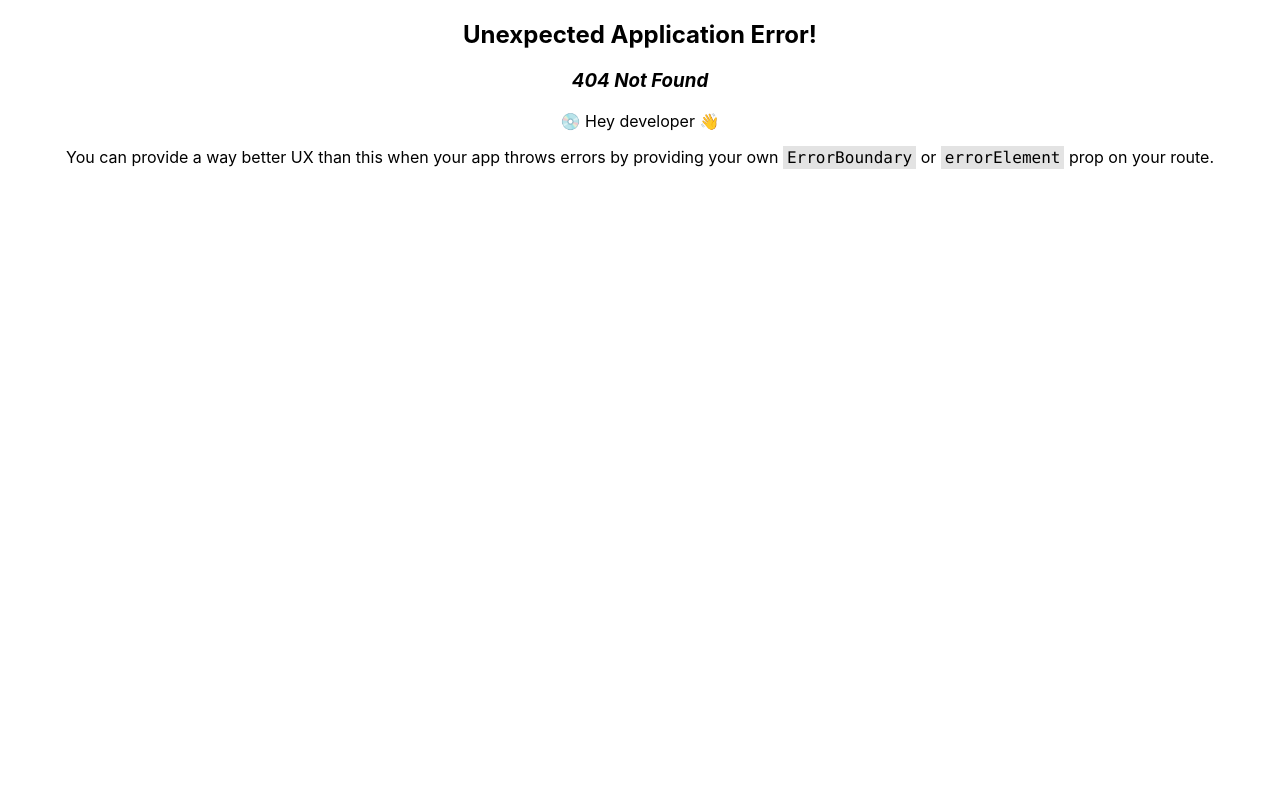
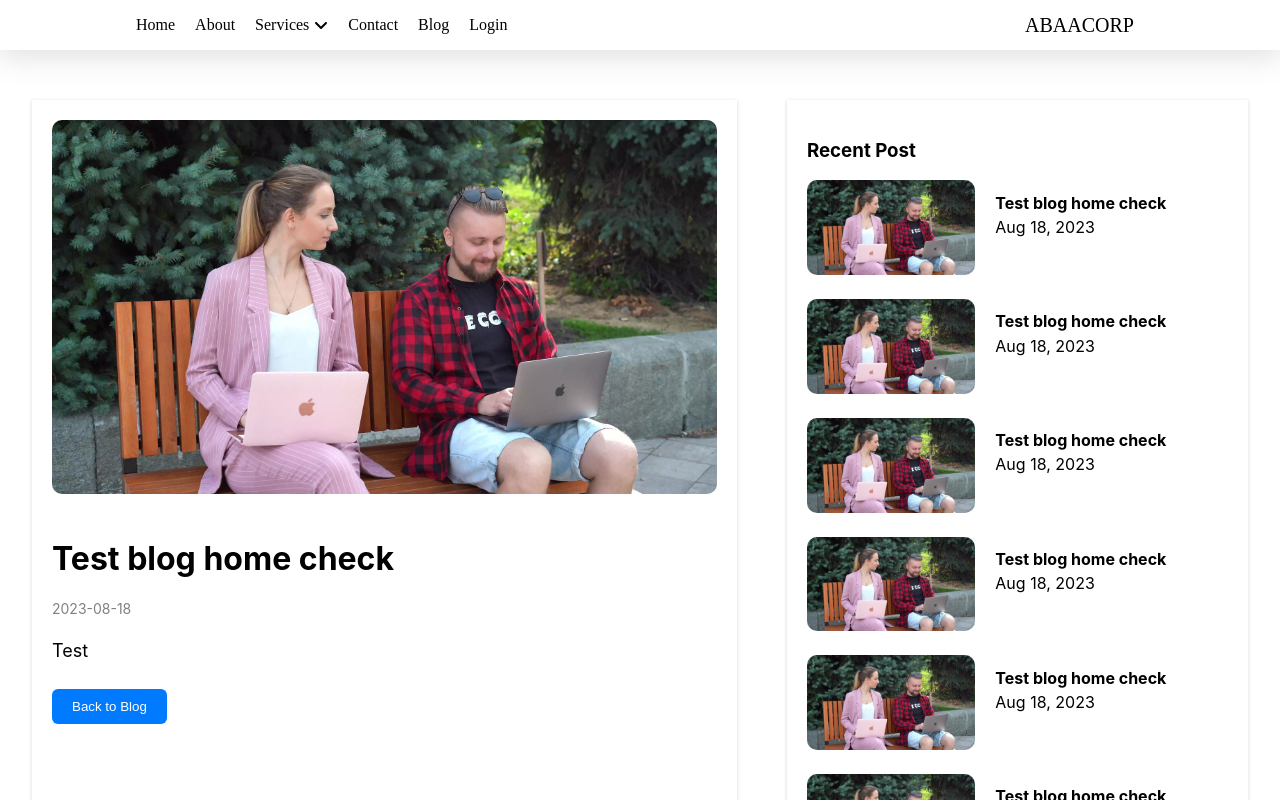
Before and after one commit to sazzadhossain1/Abaacorp, a React (Create React App) app: page /Blog/1 in a window 1280 px wide. Before the commit this address had no page. Shown: the top 800 px of the page. Built offline with nearby package versions, Linux system fonts and the light colour scheme.

Commit message:
blog component done

```diff
--- a/src/App.js
+++ b/src/App.js
@@ -16,6 +16,7 @@ import MarketResearch from "./components/MarketResearch/MarketResearch";
 import WhiteLabelSolution from "./components/WhiteLabelSolution/WhiteLabelSolution";
 import Blog from "./components/Blog/Blog";
 import AboutUs from "./components/AboutUs/AboutUs";
+import BlogDetails from "./components/BlogDetails/BlogDetails";
 
 function App() {
   const router = createBrowserRouter([
@@ -89,6 +90,10 @@ function App() {
           path: "/Blog",
           element: <Blog></Blog>,
         },
+        {
+          path: "/Blog/:id",
+          element: <BlogDetails></BlogDetails>,
+        },
       ],
     },
   ]);
--- a/src/components/Blog/Blog.css
+++ b/src/components/Blog/Blog.css
@@ -9,3 +9,20 @@
   margin: auto;
   margin-bottom: 50px;
 }
+
+@media screen and (max-width: 1450px) {
+  .blog_grid_div {
+    grid-template-columns: repeat(2, 1fr);
+  }
+}
+@media screen and (max-width: 950px) {
+  .blog_grid_div {
+    width: 90%;
+  }
+}
+@media screen and (max-width: 650px) {
+  .blog_grid_div {
+    grid-template-columns: 1fr;
+    width: 95%;
+  }
+}
--- a/src/components/Blog/Blog.js
+++ b/src/components/Blog/Blog.js
@@ -65,7 +65,7 @@ const Blog = () => {
 
   return (
     <div className="blog_parent_div">
-      <h1>Lorem ipsum dolor sit amet.</h1>
+      <h1> Blog</h1>
       <div className="blog_grid_div">
         {blogApi.map((info) => (
           <BlogCarts key={info.id} info={info}></BlogCarts>
--- a/src/components/BlogCarts/BlogCarts.css
+++ b/src/components/BlogCarts/BlogCarts.css
@@ -40,3 +40,9 @@
   );
   color: white;
 }
+
+@media screen and (max-width: 1450px) {
+  .blogCarts_parent_div {
+    height: 570px;
+  }
+}
--- a/src/components/BlogCarts/BlogCarts.js
+++ b/src/components/BlogCarts/BlogCarts.js
@@ -17,9 +17,9 @@ const BlogCarts = ({ info }) => {
           {date}
         </span>
         <p>{text}</p>
-        <button className="blogCarts_btn">
-          <Link>{button}</Link>
-        </button>
+        <Link to={`/Blog/${id}`}>
+          <button className="blogCarts_btn">{button}</button>
+        </Link>
       </div>
     </div>
   );
--- /dev/null
+++ b/src/components/BlogDetails/BlogDetails.css
@@ -0,0 +1,111 @@
+.blogDetails_flex_div {
+  display: flex;
+  width: 60%;
+  margin: auto;
+  margin: 100px auto;
+  gap: 50px;
+}
+.blogDetails_parent_div {
+  /* max-width: 800px; */
+  /* max-width: 100%; */
+  padding: 20px;
+  text-align: left;
+
+  box-shadow: rgba(0, 0, 0, 0.16) 0px 1px 4px;
+}
+
+.blogDetails_img {
+  width: 100%;
+  border-radius: 10px;
+  margin-bottom: 20px;
+}
+
+.blogDetails_date {
+  color: gray;
+  font-size: 14px;
+}
+
+.blogDetails_text {
+  margin-top: 20px;
+  font-size: 18px;
+  line-height: 1.6;
+}
+
+.back_btn {
+  margin-top: 5px;
+  padding: 10px 20px;
+  background-color: #007bff;
+  color: white;
+  border: none;
+  border-radius: 6px;
+  cursor: pointer;
+}
+.back_btn:hover {
+  background-color: #0056b3;
+}
+
+/* RIGHT SIDE */
+.blogDetais_recent_post {
+  box-shadow: rgba(0, 0, 0, 0.16) 0px 1px 4px;
+  width: 100%;
+  text-align: left;
+  padding: 20px;
+}
+.blogDetails_recent_img {
+  max-width: 100%;
+  /* height: 25%; */
+  object-fit: cover;
+  border-radius: 10px;
+}
+.blogDetails_recent_flex_div {
+  display: flex;
+  /* align-items: center; */
+  gap: 20px;
+  margin-bottom: 20px;
+}
+.blogDetails_recent_img_div {
+  width: 40%;
+  /* background-color: red; */
+}
+.blogDetails_recent_text_div {
+  line-height: 3px;
+}
+
+@media screen and (max-width: 1686px) {
+  .blogDetails_flex_div {
+    width: 65%;
+  }
+}
+@media screen and (max-width: 1556px) {
+  .blogDetails_flex_div {
+    width: 70%;
+  }
+}
+@media screen and (max-width: 1446px) {
+  .blogDetails_flex_div {
+    width: 80%;
+  }
+}
+@media screen and (max-width: 1446px) {
+  .blogDetails_flex_div {
+    width: 95%;
+  }
+}
+@media screen and (max-width: 1064px) {
+  .blogDetails_flex_div {
+    width: 98%;
+  }
+}
+@media screen and (max-width: 1032px) {
+  .blogDetails_flex_div {
+    gap: 10px;
+  }
+}
+@media screen and (max-width: 1006px) {
+  .blogDetails_flex_div {
+    flex-direction: column;
+  }
+  .blogDetais_recent_post {
+    width: auto;
+  }
+}
--- /dev/null
+++ b/src/components/BlogDetails/BlogDetails.js
@@ -0,0 +1,157 @@
+import React from "react";
+import "./BlogDetails.css";
+
+import blogPhotoOne from "../../accets/blogPhoto/blogPhotoOne.jpg";
+import { useNavigate, useParams } from "react-router-dom";
+
+const BlogDetails = () => {
+  const { id } = useParams();
+  const navigate = useNavigate();
+  const blogApi = [
+    {
+      id: 1,
+      img: blogPhotoOne,
+      title: "Test blog home check",
+      date: "2023-08-18",
+      text: "Test",
+      button: "Read More",
+      blogText: "lorem1",
+    },
+    {
+      id: 2,
+      img: blogPhotoOne,
+      title: "Test blog title for text editor check",
+      date: "2023-08-14",
+      text: "Test blog title for text editor check Test blog title for text editor check Test blog title for text editor check Test blog title for text editor check Test blog title for text editor check Test blog title for text editor check Test blog title for...",
+      button: "Read More",
+      blogText: "lorem2",
+    },
+    {
+      id: 3,
+      img: blogPhotoOne,
+      title: "Brain Tumor Surgery: Understanding the Procedure and Recovery",
+      date: "2023-02-08",
+      text: "Brain Tumor Surgery: Understanding the Procedure and Recovery",
+      button: "Read More",
+      blogText: "lorem3",
+    },
+    {
+      id: 4,
+      img: blogPhotoOne,
+      title:
+        "It is important to consult with a neurosurgeon when you experience specific",
+      date: "2023-08-12",
+      text: "It is important to consult with a neurosurgeon when you experience specific",
+      button: "Read More",
+      blogText: "lorem4",
+    },
+    {
+      id: 5,
+      img: blogPhotoOne,
+      title:
+        "Endoscopic Brain Surgery: An Overview of Pituitary, ETV, and Other Procedures",
+      date: "2023-03-22",
+      text: "Endoscopic Brain Surgery: An Overview of Pituitary, ETV, and Other Procedures",
+      button: "Read More",
+      blogText: "lorem5",
+    },
+    {
+      id: 6,
+      img: blogPhotoOne,
+      title: "Understanding the Procedure and Recovery",
+      date: "2023-08-29",
+      text: "Understanding the Procedure and Recoveryঃ Tumor operation,",
+      button: "Read More",
+      blogText: "lorem6",
+    },
+  ];
+
+  const blog = blogApi.find((b) => b.id === parseInt(id));
+
+  if (!blog) {
+    return (
+      <div style={{ padding: "40px", textAlign: "center" }}>
+        <h2>Blog not found</h2>
+        <button onClick={() => navigate("/Blog")}>Go Back</button>
+      </div>
+    );
+  }
+  return (
+    <div className="blogDetails_flex_div">
+      <div className="blogDetails_parent_div">
+        <img src={blog.img} alt={blog.title} className="blogDetails_img" />
+        <h1>{blog.title}</h1>
+        <p className="blogDetails_date">{blog.date}</p>
+        <p className="blogDetails_text">{blog.text}</p>
+        <button className="back_btn" onClick={() => navigate("/Blog")}>
+          Back to Blog
+        </button>
+      </div>
+      <div className="blogDetais_recent_post">
+        <h3>Recent Post</h3>
+        <div className="blogDetails_recent_flex_div">
+          <div className="blogDetails_recent_img_div">
+            <img className="blogDetails_recent_img" src={blog.img} alt="" />
+          </div>
+
+          <div className="blogDetails_recent_text_div">
+            <h4>Test blog home check</h4>
+            <span>Aug 18, 2023</span>
+          </div>
+        </div>
+        <div className="blogDetails_recent_flex_div">
+          <div className="blogDetails_recent_img_div">
+            <img className="blogDetails_recent_img" src={blog.img} alt="" />
+          </div>
+
+          <div className="blogDetails_recent_text_div">
+            <h4>Test blog home check</h4>
+            <span>Aug 18, 2023</span>
+          </div>
+        </div>
+        <div className="blogDetails_recent_flex_div">
+          <div className="blogDetails_recent_img_div">
+            <img className="blogDetails_recent_img" src={blog.img} alt="" />
+          </div>
+
+          <div className="blogDetails_recent_text_div">
+            <h4>Test blog home check</h4>
+            <span>Aug 18, 2023</span>
+          </div>
+        </div>
+        <div className="blogDetails_recent_flex_div">
+          <div className="blogDetails_recent_img_div">
+            <img className="blogDetails_recent_img" src={blog.img} alt="" />
+          </div>
+
+          <div className="blogDetails_recent_text_div">
+            <h4>Test blog home check</h4>
+            <span>Aug 18, 2023</span>
+          </div>
+        </div>
+        <div className="blogDetails_recent_flex_div">
+          <div className="blogDetails_recent_img_div">
+            <img className="blogDetails_recent_img" src={blog.img} alt="" />
+          </div>
+
+          <div className="blogDetails_recent_text_div">
+            <h4>Test blog home check</h4>
+            <span>Aug 18, 2023</span>
+          </div>
+        </div>
+        <div className="blogDetails_recent_flex_div">
+          <div className="blogDetails_recent_img_div">
+            <img className="blogDetails_recent_img" src={blog.img} alt="" />
+          </div>
+
+          <div className="blogDetails_recent_text_div">
+            <h4>Test blog home check</h4>
+            <span>Aug 18, 2023</span>
+          </div>
+        </div>
+      </div>
+    </div>
+  );
+};
+
+export default BlogDetails;
```
